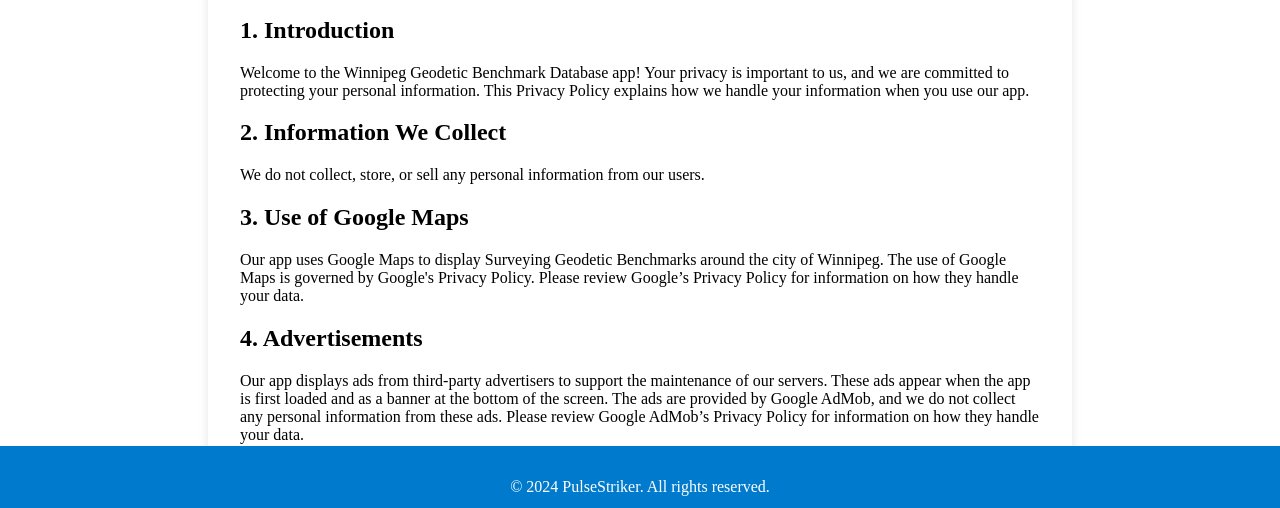
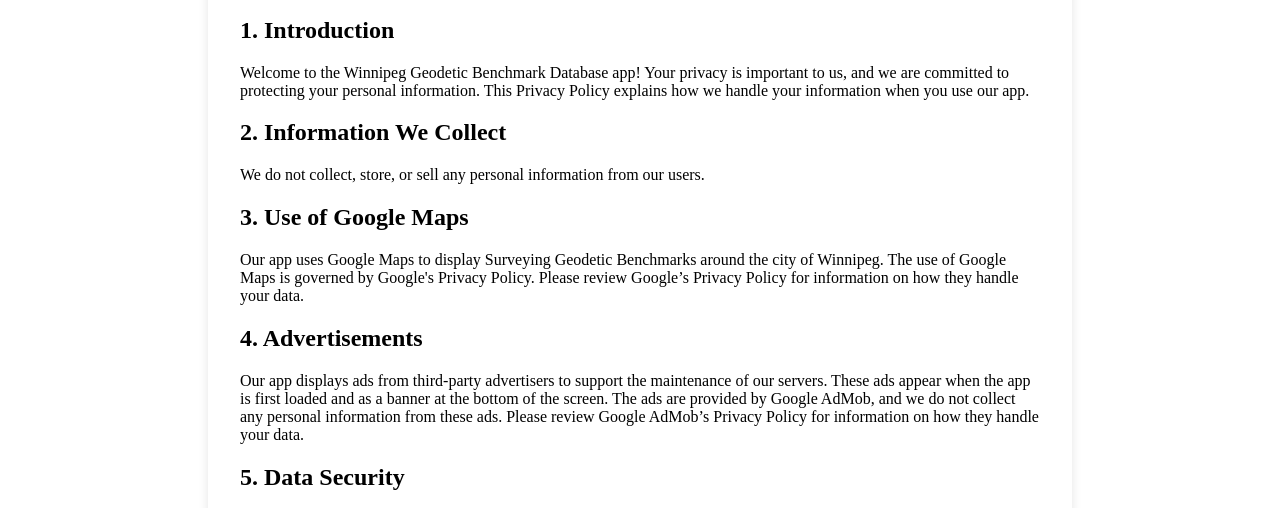
Before and after one commit to PulseStriker/pulsestriker.github.io, a plain HTML site: page privacypolicy/index.html in a window 1280 px wide. Shown: the part 282-790 px from the top of the page. Drawn offline with Linux system fonts and the light colour scheme.

Commit message:
Update index.html

```diff
--- a/privacypolicy/index.html
+++ b/privacypolicy/index.html
@@ -9,25 +9,22 @@
             margin: 0;
             padding: 0;
             height: 100%;
+            display: flex;
+            flex-direction: column;
         }
-        .content {
-            min-height: 100%;
-            position: relative;
-            padding-bottom: 2.5rem; /* Footer height */
-            box-sizing: border-box;
+        main {
+            flex: 1;
+            padding: 2rem;
+            max-width: 800px;
+            margin: 0 auto;
+            background-color: white;
+            box-shadow: 0 0 10px rgba(0, 0, 0, 0.1);
         }
         header {
             background-color: #007acc;
             color: white;
             padding: 1rem 0;
             text-align: center;
-        }
-        main {
-            padding: 2rem;
-            max-width: 800px;
-            margin: 0 auto;
-            background-color: white;
-            box-shadow: 0 0 10px rgba(0, 0, 0, 0.1);
         }
         h1 {
             color: #007acc;
@@ -37,10 +34,7 @@
             color: white;
             text-align: center;
             padding: 1rem 0;
-            height: 2.5rem; /* Footer height */
             width: 100%;
-            position: absolute;
-            bottom: 0;
         }
     </style>
 </head>
```
